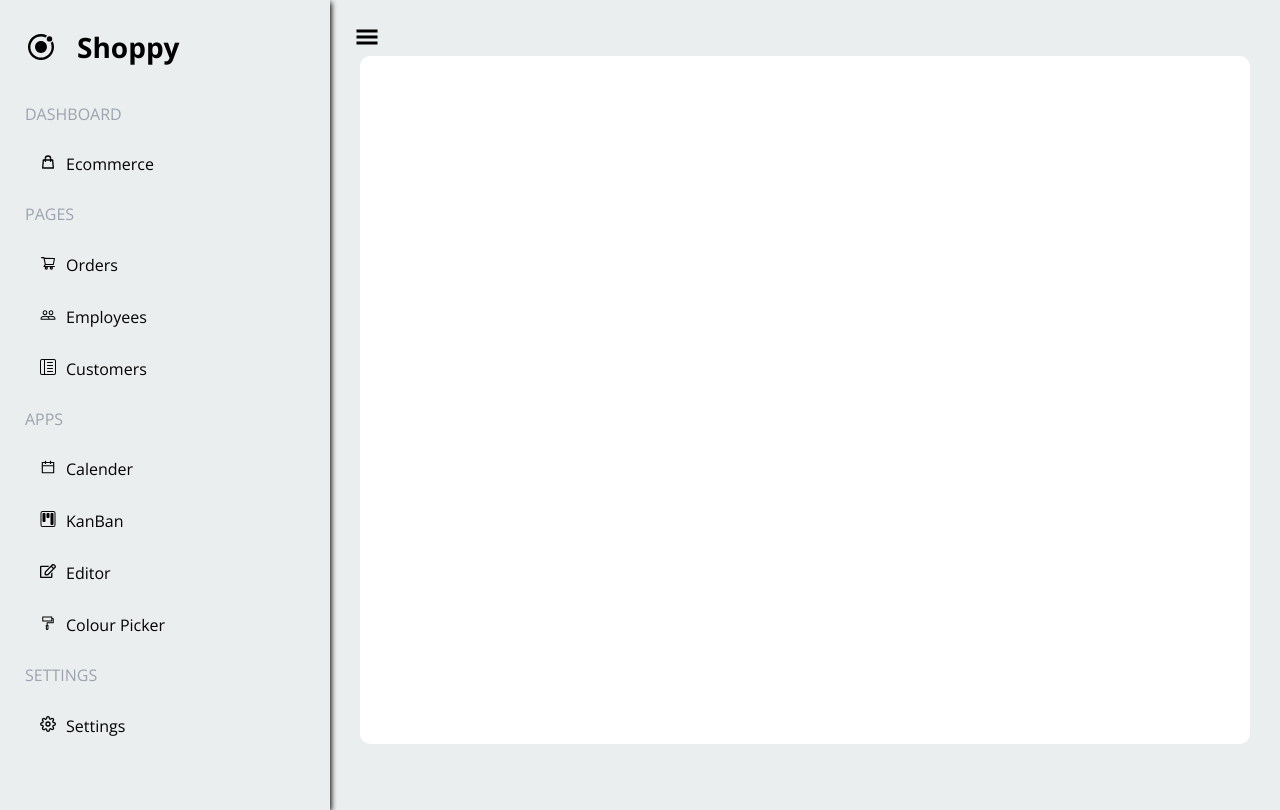
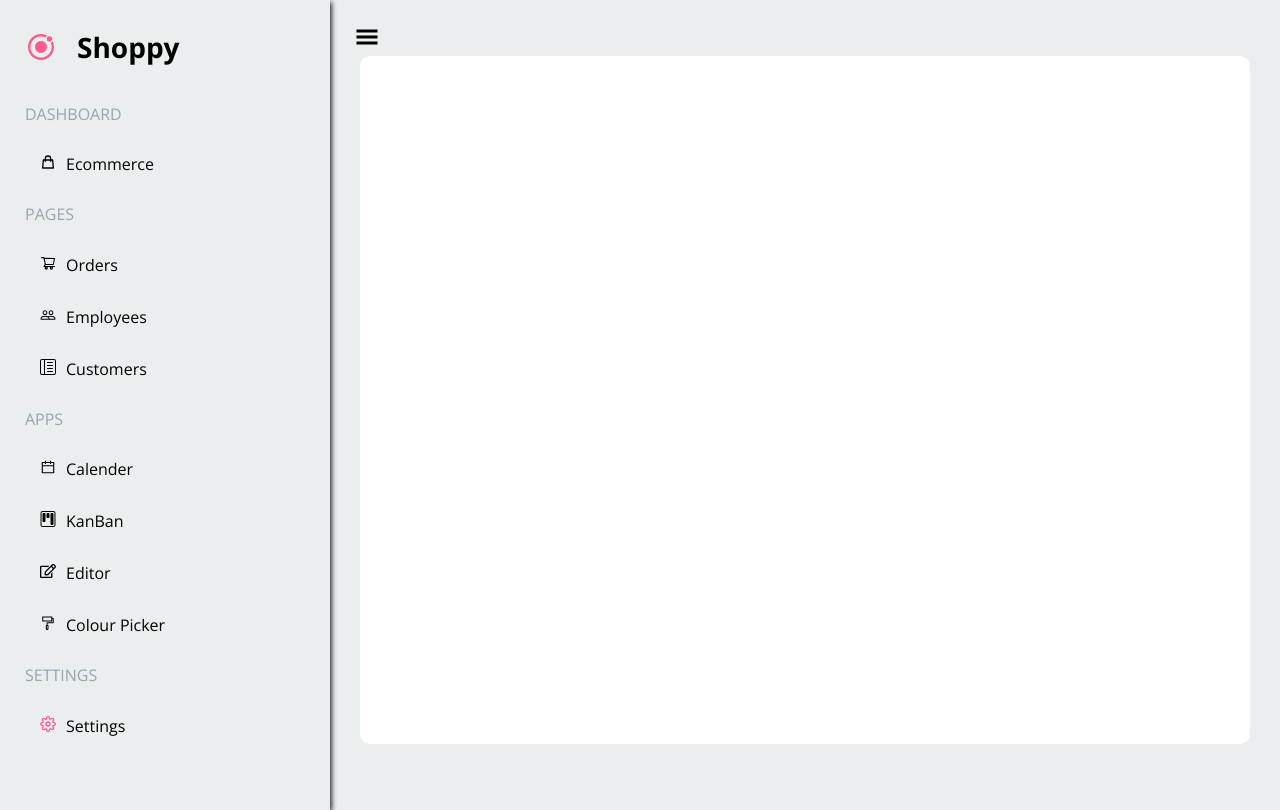
Before and after one commit to taine-rasmussen/eCommerce-, a React (Create React App) app: page / in a window 1280 px wide. Built offline with nearby package versions, Linux system fonts and the light colour scheme.

Commit message:
update styles with activeThe,e

```diff
--- a/src/Sidebar/SettingsMenu.js
+++ b/src/Sidebar/SettingsMenu.js
@@ -8,16 +8,10 @@ const SettingsMenu = () => {
 
   const {
     setActiveSettings,
-    getActiveTheme,
+    activeTheme,
     setTheme,
     theme
   } = useContext(AdminContext)
-
-  // const updateTheme = useCallback(
-  //   (colour) => {
-  //     setTheme(colour)
-  //   }, [theme, setTheme]
-  // )
 
   return (
     <div className="settings_container">
@@ -29,7 +23,7 @@ const SettingsMenu = () => {
           <AiOutlineCloseCircle
             className="settings_icon"
             onClick={() => { setActiveSettings(false) }}
-            style={{ color: getActiveTheme ? getActiveTheme : '' }}
+            style={{ color: activeTheme }}
           />
         </div>
       </div>
@@ -61,7 +55,7 @@ const SettingsMenu = () => {
               <div
                 className="settings_colour"
                 key={colour}
-                style={{ background: colour }}
+                style={{ background: activeTheme }}
               // onClick={updateTheme(colour)}
               >
                 {theme[0].colour === colour ? <AiOutlineCheck /> : null}
--- a/src/Sidebar/Sidebar.js
+++ b/src/Sidebar/Sidebar.js
@@ -15,6 +15,7 @@ import './Sidebar.css'
 const Sidebar = () => {
   const {
     activeSettings,
+    activeTheme,
     theme
   } = useContext(AdminContext)
 
@@ -34,7 +35,7 @@ const Sidebar = () => {
       { title: 'Colour Picker', icon: <AiOutlineFormatPainter /> }
     ],
     [
-      { title: 'Settings', icon: <FiSettings style={{ color: theme }} /> }
+      { title: 'Settings', icon: <FiSettings style={{ color: activeTheme }} /> }
     ]
   ]
 
--- a/src/Sidebar/SidebarBody.js
+++ b/src/Sidebar/SidebarBody.js
@@ -11,6 +11,7 @@ const SidebarBody = (props) => {
   const {
     theme,
     activeMenu,
+    activeTheme,
     setActiveMenu,
     activeSettings,
     setActiveSettings
@@ -26,7 +27,7 @@ const SidebarBody = (props) => {
     <>
       <div className='sidebar_header'>
         <IoLogoIonic
-          style={{ fontSize: '2rem', color: theme }}
+          style={{ fontSize: '2rem', color: activeTheme }}
           onClick={() => setActiveMenu(!activeMenu)}
         />
         <h2>Shoppy</h2>
```
Also changed, not shown: src/App.js (+5 -5 lines).
